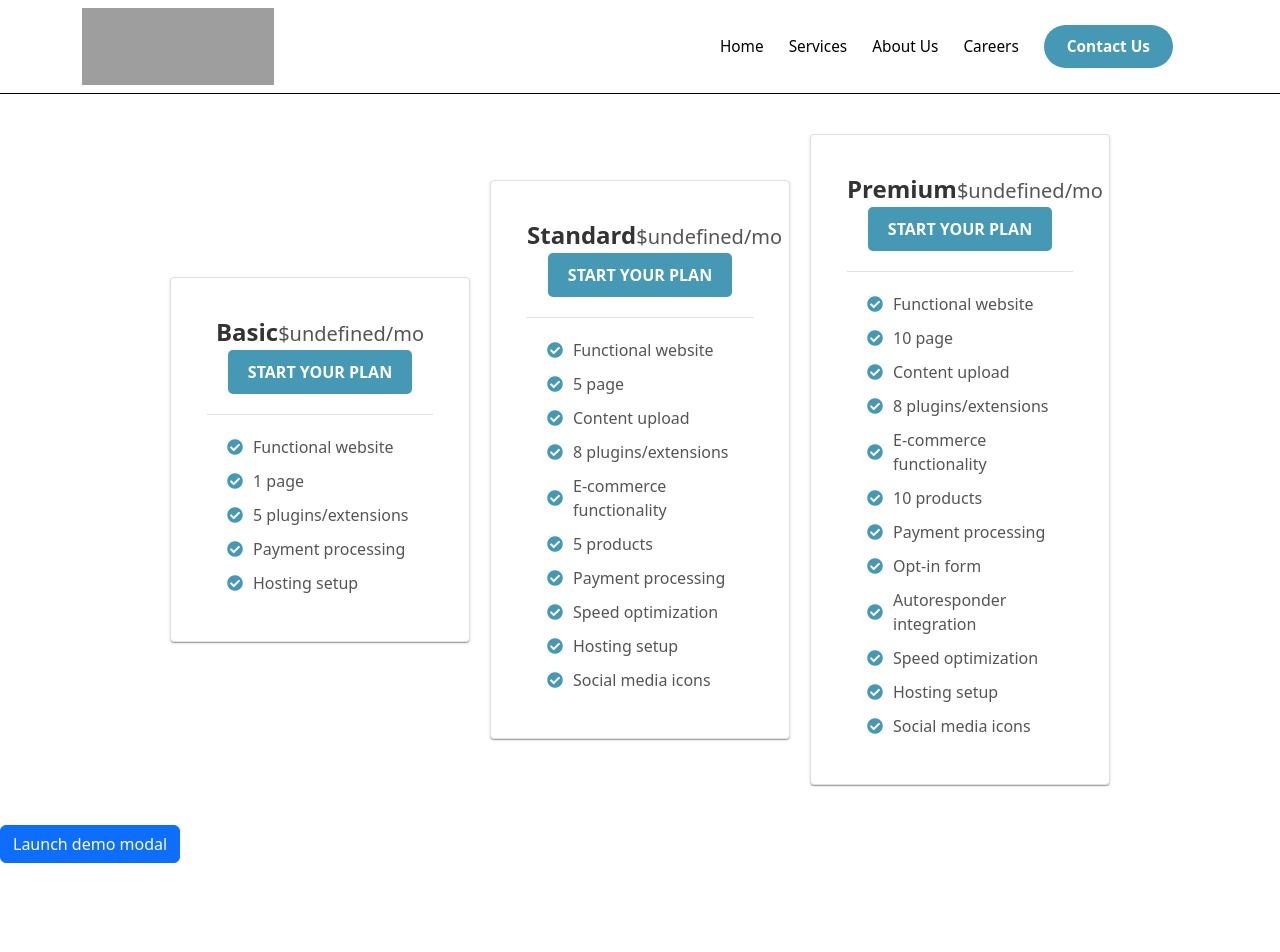
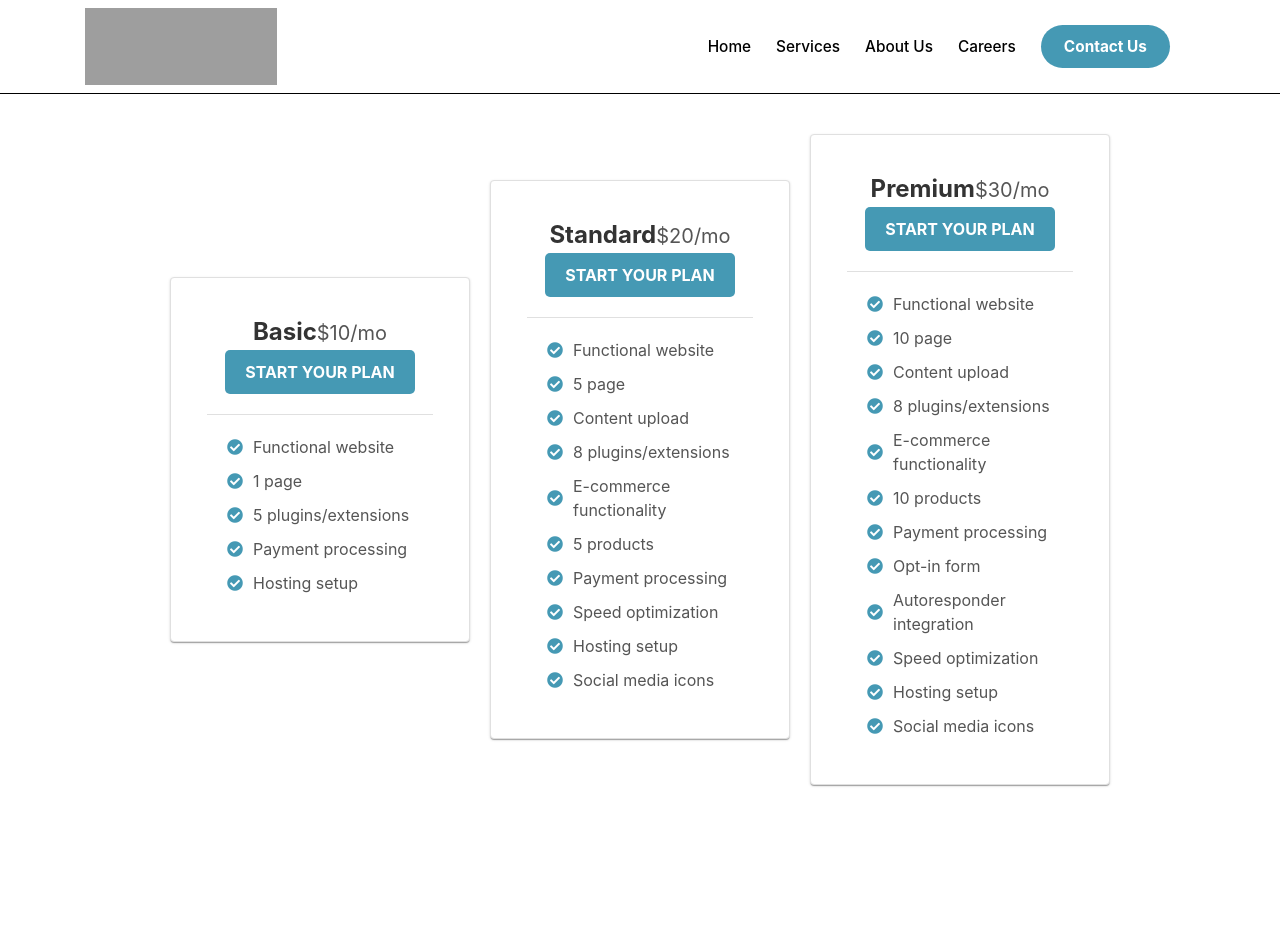
Before and after one commit to Softmark-sol/Softmark-Solutions-Frontend, a React (Create React App) app: page /plans in a window 1280 px wide. Shown: the top 952 px of the page. Built offline with nearby package versions, Linux system fonts and the light colour scheme; grey boxes are pictures that could not be loaded.

Commit message:
Added Modal Form

```diff
--- a/package.json
+++ b/package.json
@@ -11,7 +11,7 @@
     "@testing-library/user-event": "^13.5.0",
     "assert": "^2.1.0",
     "axios": "^1.7.2",
-    "bootstrap": "^5.3.3",
+    "bootstrap": "^4.6.0",
     "browserify-zlib": "^0.2.0",
     "buffer": "^6.0.3",
     "https-browserify": "^1.0.0",
--- a/src/components/Modal-Form.jsx
+++ b/src/components/Modal-Form.jsx
@@ -1,54 +1,51 @@
-import { useState } from 'react';
-import Button from 'react-bootstrap/Button';
-import Form from 'react-bootstrap/Form';
-import Modal from 'react-bootstrap/Modal';
+import { useState, useEffect } from 'react'
+import Button from 'react-bootstrap/Button'
+import Form from 'react-bootstrap/Form'
+import Modal from 'react-bootstrap/Modal'
 
-function Modalform({isOpened}) {
-  const [show, setShow] = useState(false);
+function Modalform({ isOpened, heading, handleClose }) {
+  const [show, setShow] = useState(isOpened)
 
-  const handleClose = () => setShow(false);
-  const handleShow = () => setShow(true);
+  useEffect(() => {
+    setShow(isOpened)
+  }, [isOpened])
 
   return (
     <>
-      <Button variant="primary" onClick={handleShow}>
-        Launch demo modal
-      </Button>
-
-       <Modal show={isOpened} onHide={handleClose}>
+      <Modal show={show} onHide={handleClose} backdrop='static'>
         <Modal.Header closeButton>
-          <Modal.Title>Modal heading</Modal.Title>
+          <Modal.Title>{heading}</Modal.Title>
         </Modal.Header>
         <Modal.Body>
           <Form>
-            <Form.Group className="mb-3" controlId="exampleForm.ControlInput1">
+            <Form.Group className='mb-3' controlId='exampleForm.ControlInput1'>
               <Form.Label>Email address</Form.Label>
               <Form.Control
-                type="email"
-                placeholder="name@example.com"
+                type='email'
+                placeholder='name@example.com'
                 autoFocus
               />
             </Form.Group>
             <Form.Group
-              className="mb-3"
-              controlId="exampleForm.ControlTextarea1"
+              className='mb-3'
+              controlId='exampleForm.ControlTextarea1'
             >
               <Form.Label>Example textarea</Form.Label>
-              <Form.Control as="textarea" rows={3} />
+              <Form.Control as='textarea' rows={3} />
             </Form.Group>
           </Form>
         </Modal.Body>
         <Modal.Footer>
-          <Button variant="secondary" onClick={handleClose}>
+          <Button variant='secondary' onClick={handleClose}>
             Close
           </Button>
-          <Button variant="primary" onClick={handleClose}>
+          <Button variant='primary' onClick={handleClose}>
             Save Changes
           </Button>
         </Modal.Footer>
       </Modal>
     </>
-  );
+  )
 }
 
 export default Modalform
--- a/src/pages/Plans.jsx
+++ b/src/pages/Plans.jsx
@@ -1,91 +1,92 @@
-
-
-import * as React from "react";
-
-import { useState } from 'react';
-import Card from "@mui/material/Card";
-import CardContent from "@mui/material/CardContent";
-import { CardActionArea } from "@mui/material";
-import "../css/Plans.css";
-import Modalform from "../components/Modal-Form";
-
+import * as React from 'react'
+import { useState } from 'react'
+import Card from '@mui/material/Card'
+import CardContent from '@mui/material/CardContent'
+import { CardActionArea } from '@mui/material'
+import '../css/Plans.css'
+import Modalform from '../components/Modal-Form'
 
 export default function Plans() {
+  const [show, setShow] = useState(false)
+  const [selectedPlan, setSelectedPlan] = useState('')
 
-  const [show, setShow] = useState(false);
-
-  const handleClose = () => setShow(false);
-  const handleShow = () => setShow(true);
-
-
-
+  const handleClose = () => setShow(false)
+  const handleShow = (planName) => {
+    setSelectedPlan(planName)
+    setShow(true)
+  }
 
   const plans = [
     {
-      name: "Basic",
-      // price: 0,
+      name: 'Basic',
+      price: '10',
       features: [
-        "Functional website",
-        "1 page",
-        "5 plugins/extensions",
-        "Payment processing",
-        "Hosting setup"
+        'Functional website',
+        '1 page',
+        '5 plugins/extensions',
+        'Payment processing',
+        'Hosting setup'
       ]
     },
     {
-      name: "Standard",
-      // price: 0,
+      name: 'Standard',
+      price: '20',
       features: [
-        "Functional website",
-        "5 page",
-        "Content upload",
-        "8 plugins/extensions",
-        "E-commerce functionality",
-        "5 products",
-        "Payment processing",
-        "Speed optimization",
-        "Hosting setup",
-        "Social media icons"
+        'Functional website',
+        '5 page',
+        'Content upload',
+        '8 plugins/extensions',
+        'E-commerce functionality',
+        '5 products',
+        'Payment processing',
+        'Speed optimization',
+        'Hosting setup',
+        'Social media icons'
       ]
     },
     {
-      name: "Premium",
-      // price: 0,
+      name: 'Premium',
+      price: '30',
       features: [
-        "Functional website",
-        "10 page",
-        "Content upload",
-        "8 plugins/extensions",
-        "E-commerce functionality",
-        "10 products",
-        "Payment processing",
-        "Opt-in form",
-        "Autoresponder integration",
-        "Speed optimization",
-        "Hosting setup",
-        "Social media icons",
+        'Functional website',
+        '10 page',
+        'Content upload',
+        '8 plugins/extensions',
+        'E-commerce functionality',
+        '10 products',
+        'Payment processing',
+        'Opt-in form',
+        'Autoresponder integration',
+        'Speed optimization',
+        'Hosting setup',
+        'Social media icons'
       ]
     }
-  ];
+  ]
 
   return (
     <>
-    <div className="plans-container container">
+      <div className='plans-container container'>
         {plans.map((plan, index) => (
           <Card className={`plan-card plan-card-${index}`} key={index}>
             <CardActionArea>
               <CardContent>
-              <div className="plans-cont">
-                <div className="plan-header">
-                  <span className="plan-title">{plan.name}</span>
-                  <span className="plan-price">{`$${plan.price}/mo`}</span>
-                  <button className="select-button"  onClick={handleShow}>START YOUR PLAN</button>
+                <div className='plans-cont'>
+                  <div className='plan-header'>
+                    <span className='plan-title'>{plan.name}</span>
+                    <span className='plan-price'>{`$${plan.price}/mo`}</span>
+                    <button
+                      className='select-button'
+                      onClick={() => handleShow(plan.name)}
+                    >
+                      START YOUR PLAN
+                    </button>
                   </div>
-                <div className="plan-features-container">
-                  <ul className="plan-features">
+                  <div className='plan-features-container'>
+                    <ul className='plan-features'>
                       {plan.features.map((feature, i) => (
                         <li key={i}>
-                        <i className="fa fa-check-circle"></i> {feature}
+                          <i className='fa fa-check-circle'></i> {feature}
                         </li>
                       ))}
                     </ul>
@@ -97,8 +98,11 @@ export default function Plans() {
         ))}
       </div>
 
-      <Modalform isOpened={show}/>
-
+      <Modalform
+        isOpened={show}
+        heading={selectedPlan}
+        handleClose={handleClose}
+      />
     </>
-  );
+  )
 }
```
Also changed, not shown: src/config/router.jsx (+16 -15 lines), 1 other file (tests, documents, lock files or other folders). Lines whose indentation alone changed are shown as unchanged.
